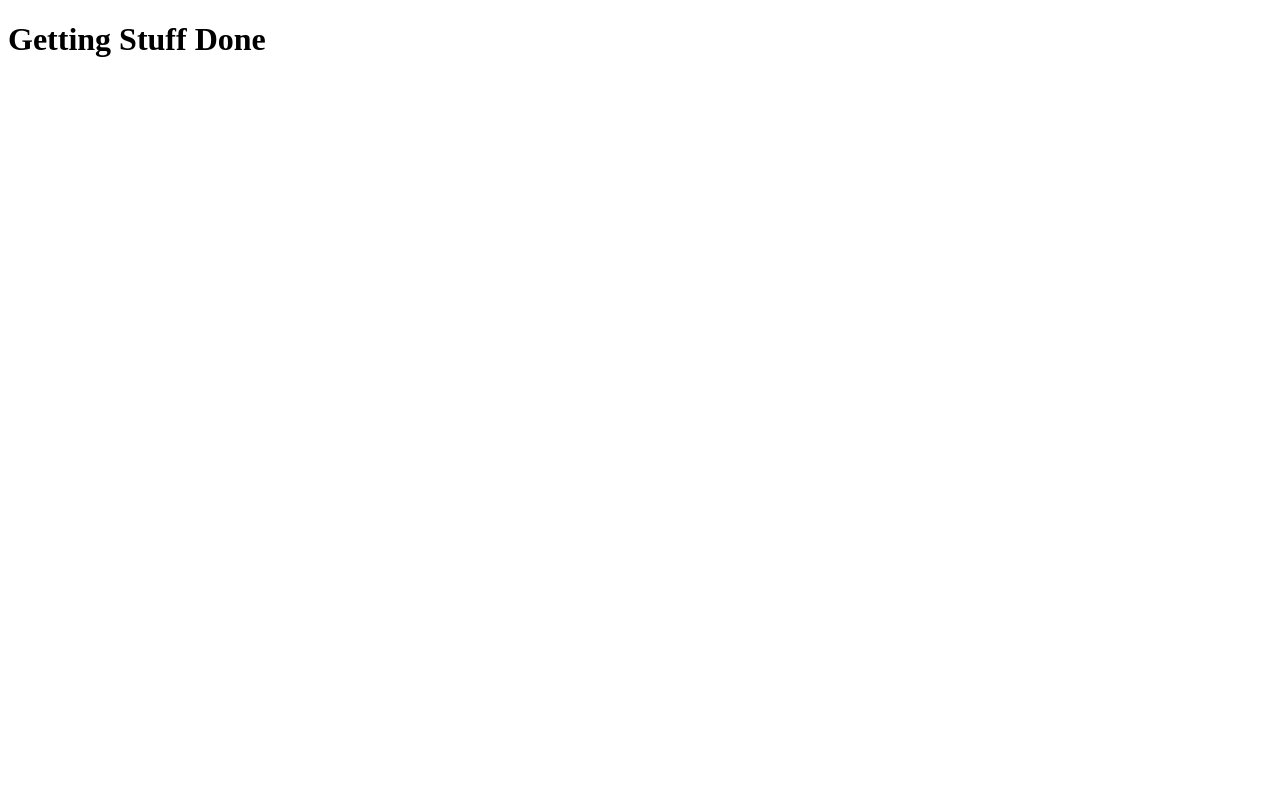
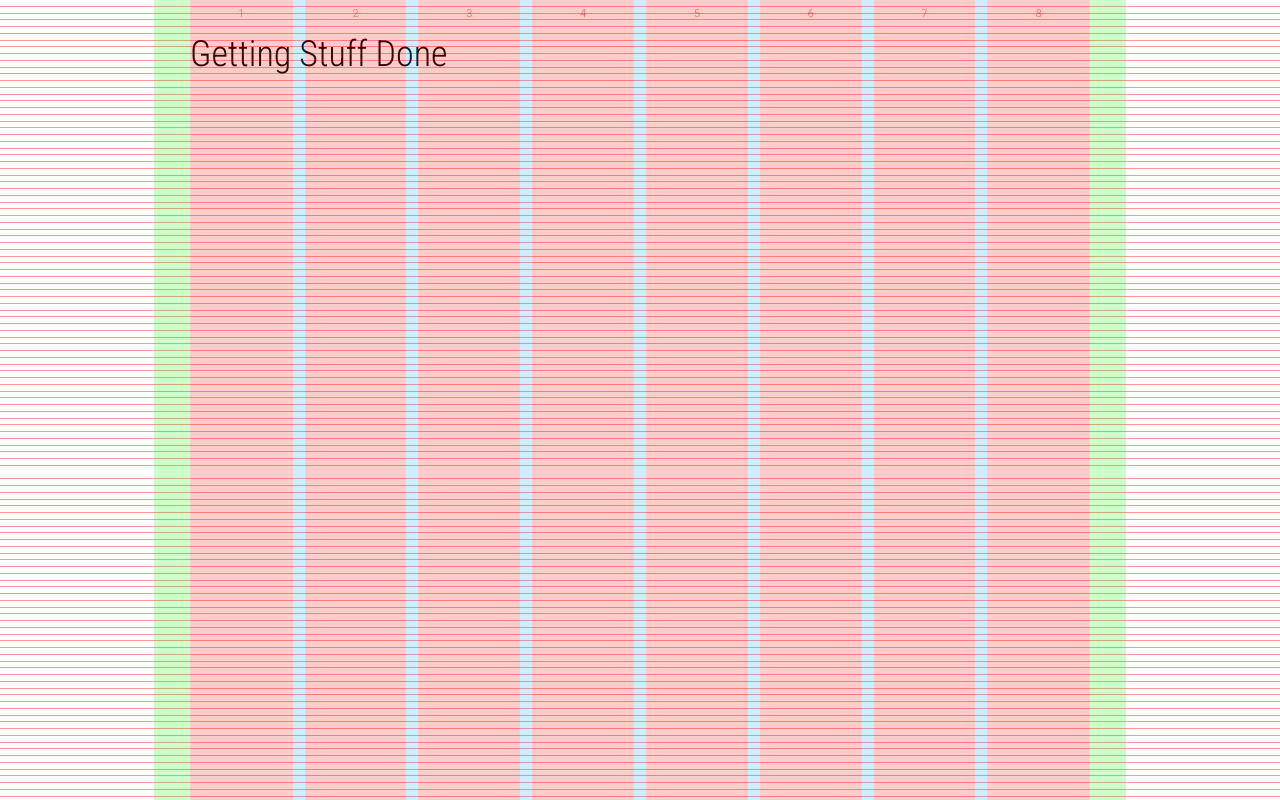
Before and after one commit to Goonie/getting-stuff-done, a React (Create React App) app: page / in a window 1280 px wide. Built offline with nearby package versions, Linux system fonts and the light colour scheme.

Commit message:
Added base layout component and styling

```diff
--- a/package.json
+++ b/package.json
@@ -15,6 +15,7 @@
     "react": "^17.0.2",
     "react-dom": "^17.0.2",
     "react-scripts": "4.0.3",
+    "sass": "^1.34.0",
     "typescript": "^4.1.2",
     "web-vitals": "^1.0.1"
   },
--- a/public/index.html
+++ b/public/index.html
@@ -6,6 +6,12 @@
     <title>Getting Stuff Done</title>
 
     <link rel="icon" href="%PUBLIC_URL%/favicon.png" />
+
+    <link rel="preconnect" href="//fonts.gstatic.com" />
+    <link
+      rel="stylesheet"
+      href="//fonts.googleapis.com/css2?family=Roboto+Condensed:ital,wght@0,300;0,400;0,700;1,300;1,400;1,700&family=Roboto+Mono:ital,wght@0,100;0,200;0,300;0,400;0,500;0,600;0,700;1,100;1,200;1,300;1,400;1,500;1,600;1,700&family=Roboto+Slab:wght@100;200;300;400;500;600;700;800;900&family=Roboto:ital,wght@0,100;0,300;0,400;0,500;0,700;0,900;1,100;1,300;1,400;1,500;1,700;1,900&display=swap"
+    />
   </head>
 
   <body>
--- /dev/null
+++ b/src/App.scss
@@ -0,0 +1,30 @@
+@import "css-utilities/variables";
+
+* {
+  margin: 0;
+  padding: 0;
+  box-sizing: border-box;
+}
+
+body {
+  padding-left: $grid-margin;
+  padding-right: $grid-margin;
+}
+
+html {
+  font-size: 18px;
+}
+
+body,
+h1 {
+  font-family: "Roboto", sans-serif;
+  font-size: 1rem;
+  line-height: $grid-baseline * 5;
+  font-weight: 300;
+}
+
+h1 {
+  font-family: "Roboto Condensed", sans-serif;
+  font-size: 2rem;
+  line-height: $grid-baseline * 6;
+}
--- a/src/App.tsx
+++ b/src/App.tsx
@@ -1,8 +1,20 @@
+import { Fragment } from "react";
+
+import Grid from "components/debug/Grid";
+
+import Page from "components/layout/Page";
+
+import "App.scss";
+
 function App() {
   return (
-    <main>
-      <h1>Getting Stuff Done</h1>
-    </main>
+    <Fragment>
+      <Grid visible={true} />
+
+      <Page>
+        <h1>Getting Stuff Done</h1>
+      </Page>
+    </Fragment>
   );
 }
 
--- /dev/null
+++ b/src/components/debug/Grid.scss
@@ -0,0 +1,55 @@
+@import "css-utilities/variables";
+
+$grid-baseline-color: hsla(0, 100%, 50%, 0.4);
+
+$grid-column-color: hsla(0, 100%, 50%, 0.2);
+$grid-gutter-color: hsla(200, 100%, 50%, 0.2);
+$grid-margin-color: hsla(120, 100%, 50%, 0.2);
+
+$grid-label-color: hsla(0, 100%, 50%, 0.6);
+
+.Grid {
+  pointer-events: none;
+  box-sizing: content-box;
+  position: fixed;
+  left: 50%;
+  top: 0;
+  display: flex;
+  width: calc(100vw - #{$grid-margin} * 2);
+  max-width: $page-maximum-width;
+  height: 100vh;
+  border-left: $grid-margin solid $grid-margin-color;
+  border-right: $grid-margin solid $grid-margin-color;
+  transform: translateX(-50%);
+
+  .column {
+    width: 100%;
+    color: $grid-label-color;
+    background-color: $grid-column-color;
+    background-clip: content-box;
+    border-left: $grid-gutter / 2 solid $grid-gutter-color;
+    border-right: $grid-gutter / 2 solid $grid-gutter-color;
+    font-size: 0.6rem;
+    line-height: $grid-baseline * 4;
+    text-align: center;
+
+    &:first-child {
+      border-left: none;
+    }
+
+    &:last-child {
+      border-right: none;
+    }
+  }
+}
+
+body {
+  min-height: 100vh;
+  background-image: repeating-linear-gradient(
+    180deg,
+    transparent 0,
+    transparent calc(#{$grid-baseline} - 1px),
+    $grid-baseline-color calc(#{$grid-baseline} - 1px),
+    $grid-baseline-color $grid-baseline
+  );
+}
--- /dev/null
+++ b/src/components/debug/Grid.tsx
@@ -0,0 +1,26 @@
+// import "./Grid.scss";
+
+interface GridProps {
+  visible?: boolean;
+}
+
+function Grid({ visible = true }: GridProps) {
+  if (!visible) return null;
+
+  import("./Grid.scss");
+
+  return (
+    <div className="Grid">
+      <div className="column">1</div>
+      <div className="column">2</div>
+      <div className="column">3</div>
+      <div className="column">4</div>
+      <div className="column">5</div>
+      <div className="column">6</div>
+      <div className="column">7</div>
+      <div className="column">8</div>
+    </div>
+  );
+}
+
+export default Grid;
--- /dev/null
+++ b/src/components/layout/Page.scss
@@ -0,0 +1,8 @@
+@import "css-utilities/variables";
+
+.Page {
+  margin: 0 auto;
+  padding-top: $grid-baseline * 5;
+  padding-bottom: $grid-baseline * 5;
+  max-width: $page-maximum-width;
+}
--- /dev/null
+++ b/src/components/layout/Page.tsx
@@ -0,0 +1,13 @@
+import { ReactNode } from "react";
+
+import "./Page.scss";
+
+interface PageProps {
+  children: ReactNode;
+}
+
+function Page({ children }: PageProps) {
+  return <main className="Page">{children}</main>;
+}
+
+export default Page;
--- /dev/null
+++ b/src/css-utilities/_variables.scss
@@ -0,0 +1,6 @@
+$grid-baseline: 0.375rem;
+
+$grid-margin: 2rem;
+$grid-gutter: $grid-baseline * 2;
+
+$page-maximum-width: 50rem;
--- /dev/null
+++ b/src/stylesheet.d.ts
@@ -0,0 +1 @@
+declare module "*.scss";
```
Also changed, not shown: 1 other file (tests, documents, lock files or other folders).
